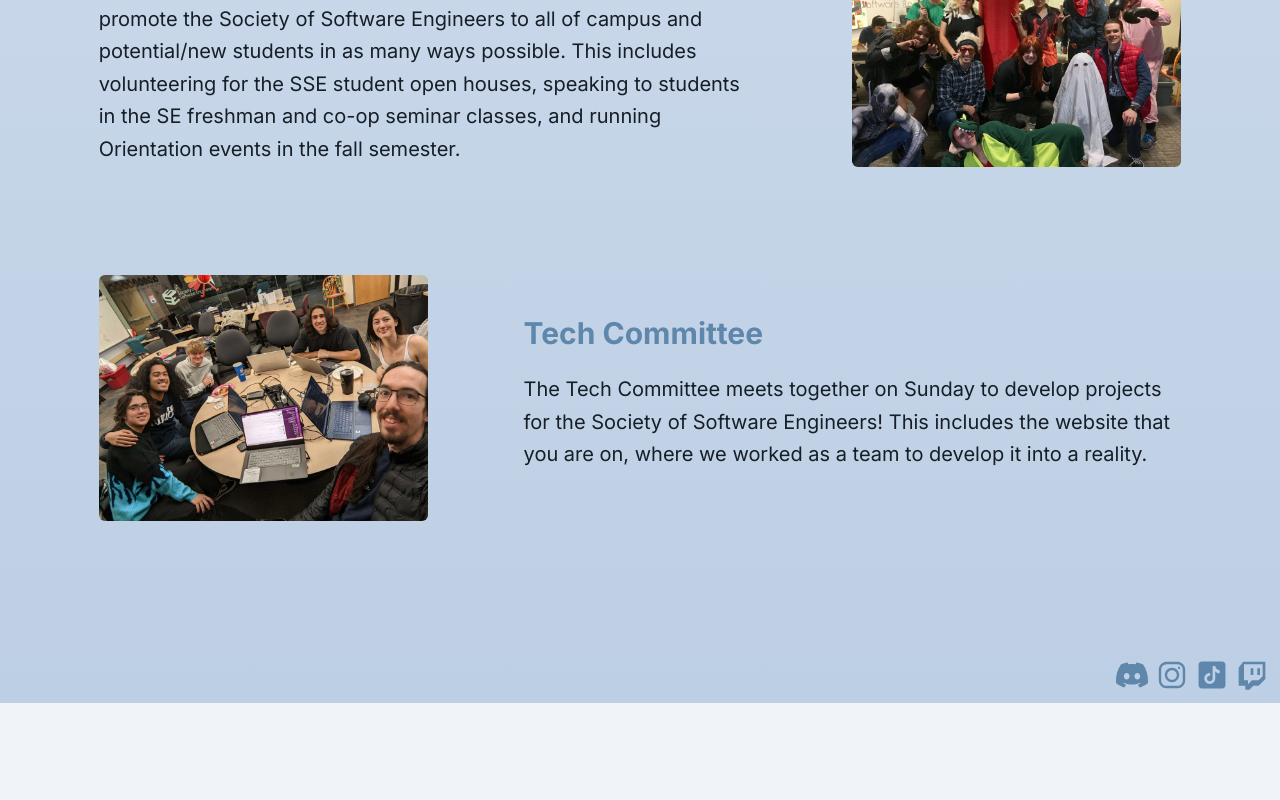
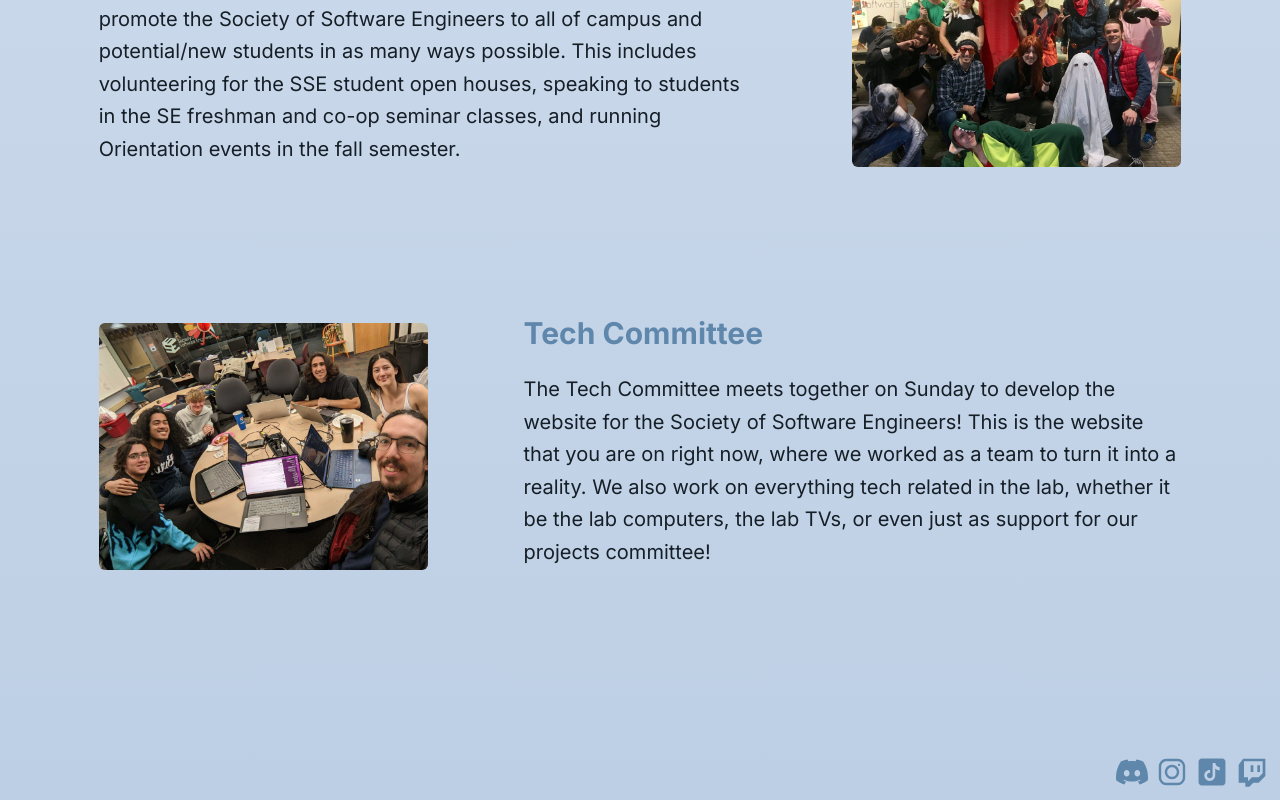
Before and after one commit to rit-sse/WebsiteTheSSEquel, a Next.js app in the folder next/: page /about/committees in a window 1280 px wide. Shown: the part 2892-3692 px from the top of the page. Before the commit the page ends 3595 px from the top, so only its background shows below. Built offline with nearby package versions, Linux system fonts and the light colour scheme; no server answers.

Commit message:
added correct text to replace lorem ipsum text and fixed the link for the primary officers policy

```diff
--- a/next/app/about/committees/CommitteeSlotData.ts
+++ b/next/app/about/committees/CommitteeSlotData.ts
@@ -33,7 +33,7 @@ const descriptions: {
         "mentoring": "The Mentoring committee, lead by the Mentoring Head, ensures that our core function as a tutoring organization is carried out! We offer mentoring for all students Monday to Friday from 10:00AM to 6:00PM. There is also an exam cabinet available for students to study from that the committee maintains an inventory of. In addition, the committee hosts end-of-semester appreciation events to celebrate all the hard work our volunteer mentors do over the semester.",
         "marketing": "The Marketing committee, lead by the Head of Marketing, is in charge of keeping track of (and growing) our online presence! This includes getting the word out about our new social medias, making posters for our events and talks, posting any exciting or funny photos from the lab or events that week, and working with other committees to ensure that our members are up-to-date on the great stuff going on at the SSE!",
         "student_outreach": "The Student Outreach committee is responsible for helping to promote the Society of Software Engineers to all of campus and potential/new students in as many ways possible. This includes volunteering for the SSE student open houses, speaking to students in the SE freshman and co-op seminar classes, and running Orientation events in the fall semester.",
-        "tech_committee": "The Tech Committee meets together on Sunday to develop projects for the Society of Software Engineers! This includes the website that you are on, where we worked as a team to develop it into a reality."
+        "tech_committee": "The Tech Committee meets together on Sunday to develop the website for the Society of Software Engineers! This is the website that you are on right now, where we worked as a team to turn it into a reality. We also work on everything tech related in the lab, whether it be the lab computers, the lab TVs, or even just as support for our projects committee!",
     }
 }
 
--- a/next/app/about/primary-officers-policy/page.tsx
+++ b/next/app/about/primary-officers-policy/page.tsx
@@ -3,7 +3,7 @@ import { CTAButton } from '@/components/common/CTAButton';
 import { getPostData } from "@/lib/posts";
 
 export default async function PrimaryOfficersPolicy() {
-  const postData = await getPostData("https://raw.githubusercontent.com/rit-sse/governing-docs/main/primary-officers-policy.md");
+  const postData = await getPostData("https://raw.githubusercontent.com/rit-sse/governing-docs/refs/heads/main/primary-officers-policy.md");
 
   return (
     <section>
```
